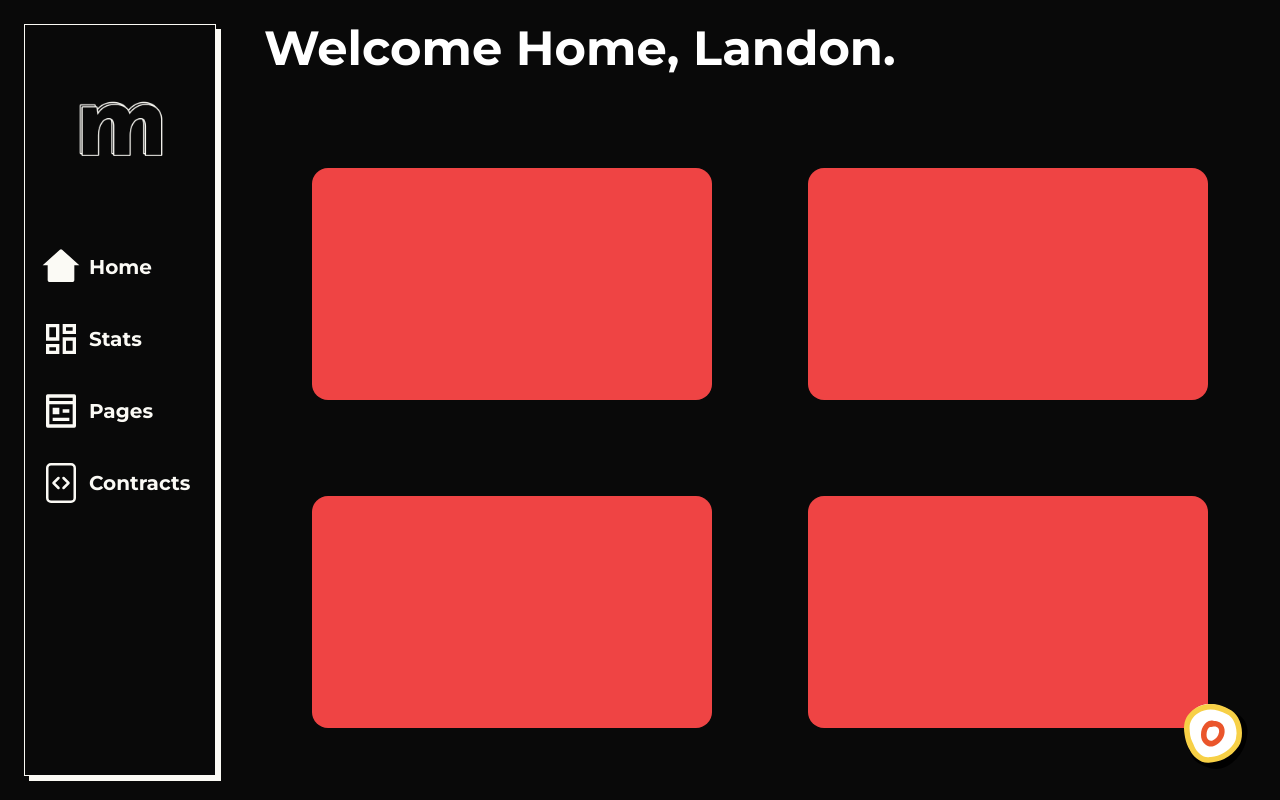
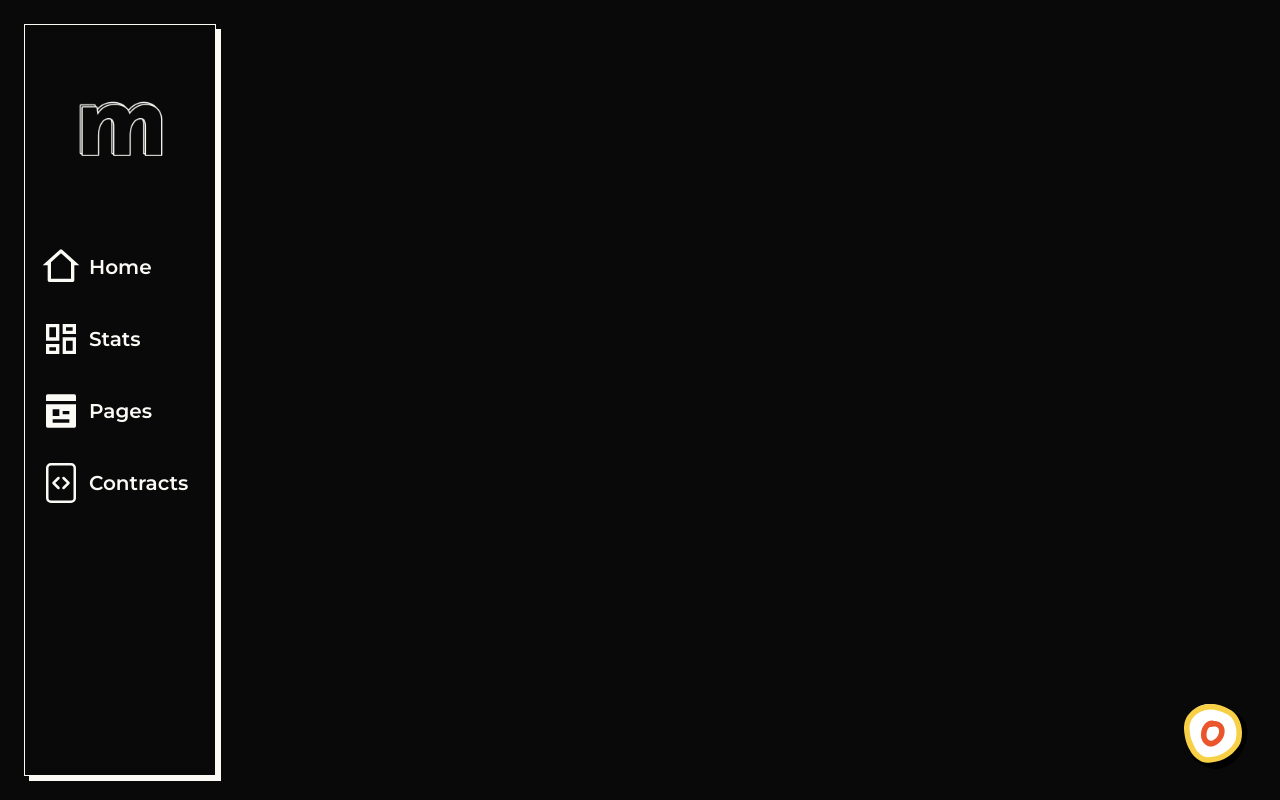
Before and after one commit to Monatize/layer1, a Next.js app: page /home in a window 1280 px wide. Built offline with nearby package versions, Linux system fonts and the light colour scheme.

Commit message:
Added disable boolean to IconContextWrapper interface

```diff
--- a/components/Navigation/IconContextWrapper.tsx
+++ b/components/Navigation/IconContextWrapper.tsx
@@ -6,19 +6,27 @@ interface IWrapper {
 	tab: string;
 	setTab: (tab: string) => void;
 	children: (false | JSX.Element)[];
+	disabled: boolean;
 }
 const IconContextWrapper = (props: IWrapper) => {
 	return (
-    <div className="p-4 hover:cursor-pointer" onClick={() => props.setTab(props.tab)}>
-      <div className={`w-full h-full flex items-center space-x-2 hover:-translate-y-2 transition-all duration-300 `}>
-        <IconContext.Provider value={{
-          className: `${props.dark ? 'fill-brand-soft-white' : 'fill-brand-black'}`,
-          size: '2.5rem'
+		<div
+			className={`p-4 ${props.disabled ? "cursor-not-allowed" : "cursor-pointer"}`}
+			onClick={() => {
+				if (!props.disabled) {
+					props.setTab(props.tab);
+				}
+			}}>
+			<div className={`w-full h-full flex items-center space-x-2 ${props.disabled ? "" : "hover:-translate-y-2"} transition-all duration-300 `}>
+				<IconContext.Provider
+					value={{
+						className: `${props.dark ? "fill-brand-soft-white" : "fill-brand-black"}`,
+						size: "2.5rem",
 					}}>
 					{props.children}
 				</IconContext.Provider>
 
-        <h1 className={`${props.dark ? 'text-brand-soft-white' : 'text-brand-black'} text-xl font-mt font-bold`}>{props.title}</h1>
+				<h1 className={`${props.dark ? "text-brand-soft-white" : "text-brand-black"} text-xl font-mt font-semibold`}>{props.title}</h1>
 			</div>
 		</div>
 	);
--- a/components/Navigation/Sidebar.tsx
+++ b/components/Navigation/Sidebar.tsx
@@ -24,22 +24,22 @@ const Sidebar = (props: ISidebar) => {
         {!props.dark && <img src="/Light-M.png" />}
       </div>
 
-      <IconContextWrapper dark={props.dark} title={"Home"} setTab={props.setTab} tab={"home"}>
+      <IconContextWrapper dark={props.dark} title={"Home"} setTab={props.setTab} tab={"home"} disabled={true}>
         {props.tab === "home" && <RiHome2Fill />}
         {props.tab !== "home" && <RiHome2Line />}
       </IconContextWrapper>
 
-      <IconContextWrapper dark={props.dark} title={"Stats"} setTab={props.setTab} tab={"stats"}>
+      <IconContextWrapper dark={props.dark} title={"Stats"} setTab={props.setTab} tab={"stats"} disabled={true}>
         {props.tab === "stats" && <MdDashboard />}
         {props.tab !== "stats" && <MdOutlineDashboard />}
       </IconContextWrapper>
 
-      <IconContextWrapper dark={props.dark} title={"Pages"} setTab={props.setTab} tab={"pages"}>
+      <IconContextWrapper dark={props.dark} title={"Pages"} setTab={props.setTab} tab={"pages"} disabled={false}>
         {props.tab === "pages" && <RiPagesFill />}
         {props.tab !== "pages" && <RiPagesLine />}
       </IconContextWrapper>
 
-      <IconContextWrapper dark={props.dark} title={"Contracts"} setTab={props.setTab} tab={"contracts"}>
+      <IconContextWrapper dark={props.dark} title={"Contracts"} setTab={props.setTab} tab={"contracts"} disabled={false}>
         {props.tab === "contracts" && <BsFileCodeFill />}
         {props.tab !== "contracts" && <BsFileCode />}
       </IconContextWrapper>
--- a/pages/home/index.tsx
+++ b/pages/home/index.tsx
@@ -24,7 +24,7 @@ import { BsMoonFill, BsSunFill } from "react-icons/bs";
 
 const Home: NextPage = () => {
   const [dark, setDark] = useState(false);
-  const [tab, setTab] = useState("home");
+  const [tab, setTab] = useState("pages");
 
   const getLastTheme = () => {
     const lsTheme = localStorage.getItem("dark");
```
Also changed, not shown: styles/globals.css (line endings or trailing spaces). Lines whose indentation alone changed are shown as unchanged.
